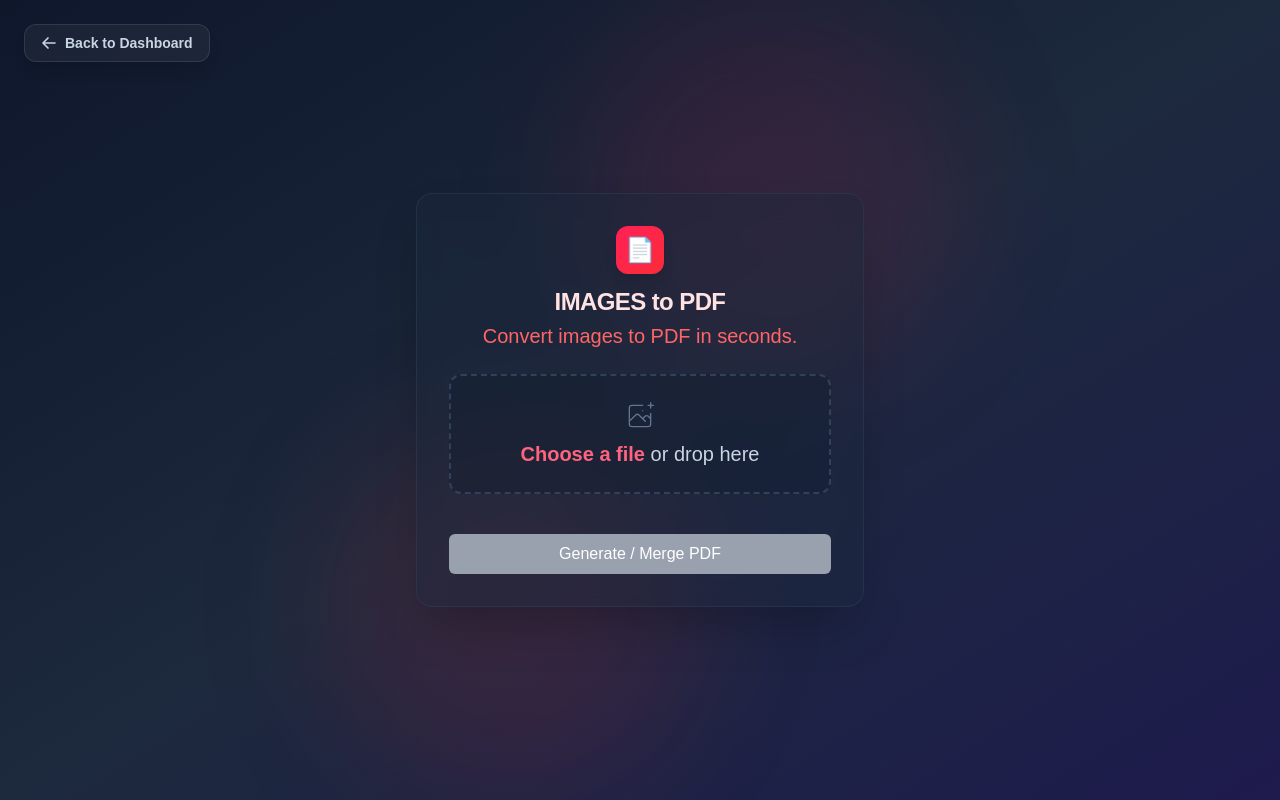
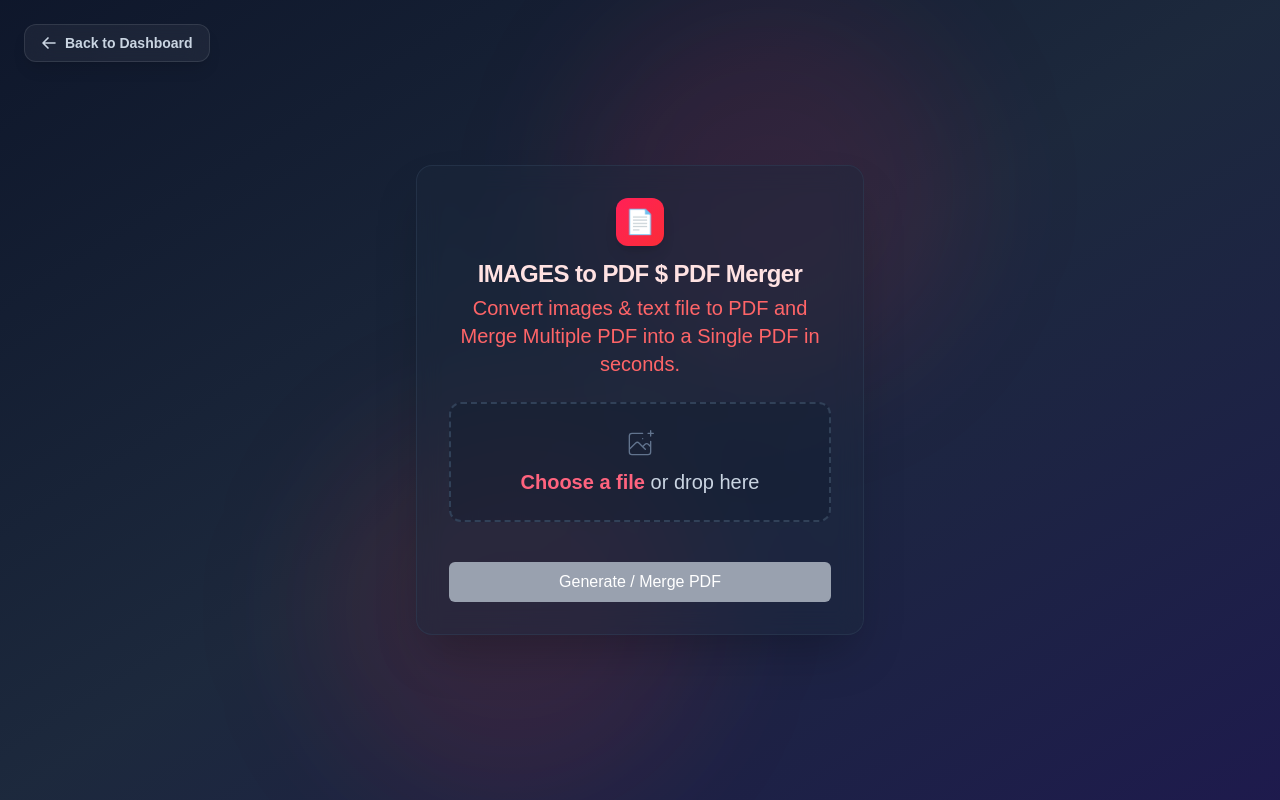
Before and after one commit to afzall07/toolhub, a Next.js app: page /image-to-pdf in a window 1280 px wide. Built offline with nearby package versions, Linux system fonts and the light colour scheme.

Commit message:
change headings

```diff
--- a/app/image-to-pdf/page.tsx
+++ b/app/image-to-pdf/page.tsx
@@ -105,8 +105,8 @@ export default function FileToPdfConverter() {
                     <div className="inline-flex items-center justify-center w-12 h-12 rounded-xl bg-gradient-to-br from-rose-500 to-red-500 text-2xl shadow-lg mb-3">
                         📄
                     </div>
-                    <h1 className="text-xl sm:text-2xl font-extrabold text-red-100 tracking-tight">IMAGES to PDF</h1>
-                    <p className="text-xl text-red-400 mt-1">Convert images to PDF in seconds.</p>
+                    <h1 className="text-xl sm:text-2xl font-extrabold text-red-100 tracking-tight">IMAGES to PDF $ PDF Merger</h1>
+                    <p className="text-xl text-red-400 mt-1">Convert images & text file to PDF and Merge Multiple PDF into a Single PDF in seconds.</p>
                 </div>
 
                 {/* Upload Zone */}
```
